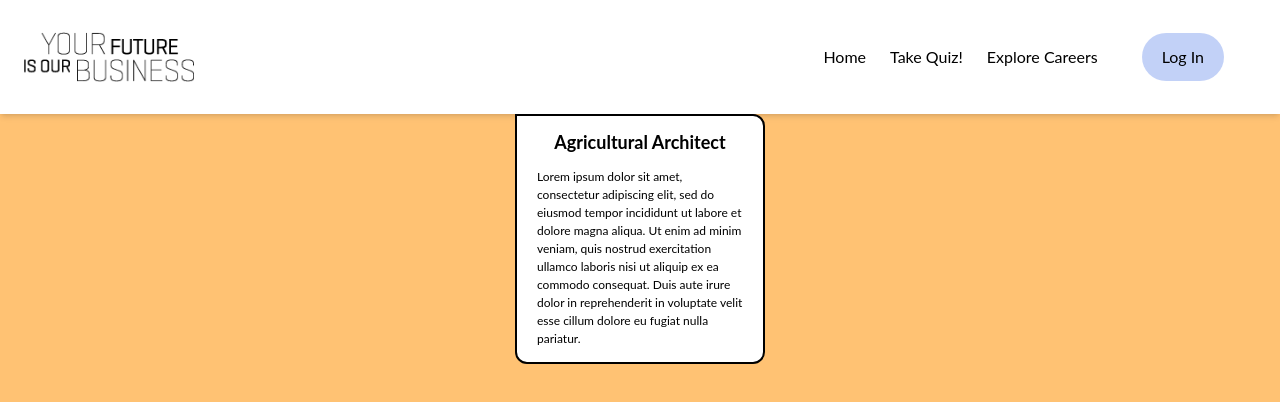
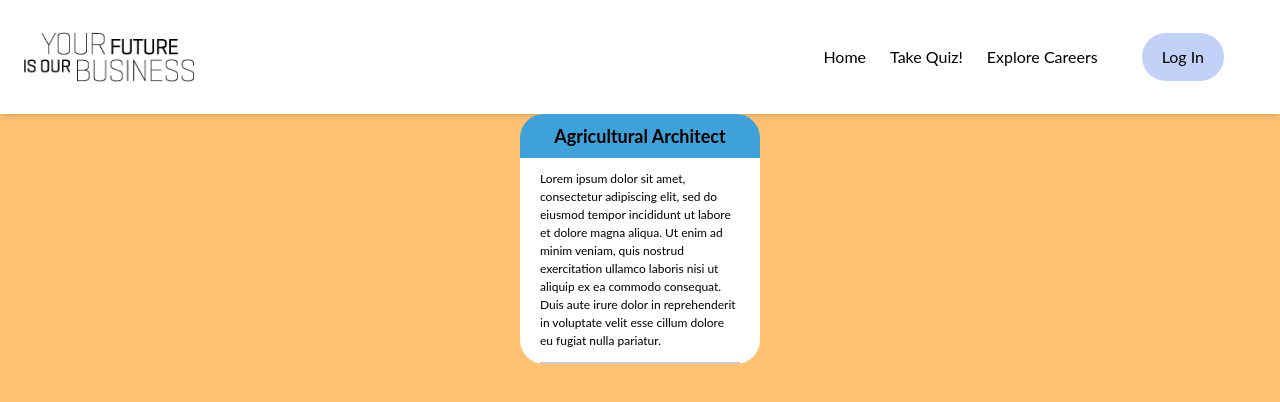
Before and after one commit to ucsc-blueprint/yfiob2, a React (Create React App) app: page / in a window 1280 px wide. Shown: the top 402 px of the page. Built offline with nearby package versions, Linux system fonts and the light colour scheme.

Commit message:
modified middle-school/high-school careers card to match styling width/height of elementary-level cards

```diff
--- a/src/App.js
+++ b/src/App.js
@@ -7,10 +7,10 @@ function App() {
 			<Navbar />
 			<div className="flex justify-center">
 			<CareersCard
-				educationLevel={'elementary-school'}
+				educationLevel={'middle-school'}
 				title={"Agricultural Architect"}
 				description={"Lorem ipsum dolor sit amet, consectetur adipiscing elit, sed do eiusmod tempor incididunt ut labore et dolore magna aliqua. Ut enim ad minim veniam, quis nostrud exercitation ullamco laboris nisi ut aliquip ex ea commodo consequat. Duis aute irure dolor in reprehenderit in voluptate velit esse cillum dolore eu fugiat nulla pariatur."}
-				careerImage={'https://placehold.co/250x250'}
+				careerImage={'https://placehold.co/200x200'}
 				/>
 			</div>
 		</div>
--- a/src/Components/CareersCard.jsx
+++ b/src/Components/CareersCard.jsx
@@ -4,23 +4,23 @@ export default function CareersCard({title, description, educationLevel, careerI
   if (educationLevel === 'elementary-school') {
     // Display elementary-level card summary
     return (
-      <div className="no-scrollbar overflow-y-auto bg-white rounded-tr-xl rounded-b-xl border-black border-2  w-[250px] h-[250px] font-lato ">
-        <header className='p-3 text-center text-[22px] font-bold text-lg pd-[0.7em]'> {title} </header>
+      <div className="no-scrollbar overflow-y-auto bg-white rounded-tr-xl rounded-b-xl border-black border-2  w-[240px] h-[250px] font-lato ">
+        <header className='p-3 text-center text-[20px] font-bold text-lg pd-[0.7em]'> {title} </header>
         <p className='pl-5 pr-5 text-[12px]'> {description} </p>
       </div>
     )
   } else {
     // Otherwise, display middle/high school level card summary
     return (
-      <div className="no-scrollbar overflow-y-auto bg-white rounded-3xl w-[320px] h-[380px] rounded-15px pb-1em font-lato ">
+      <div className="no-scrollbar overflow-y-auto bg-white rounded-3xl w-[240px] h-[250px] rounded-15px pb-1em font-lato ">
         { educationLevel === 'middle-school' ?
         // Header for middle-school level
-        <header className='p-3 bg-[#3FA1D9] text-center text-[22px] font-bold text-lg pd-[0.7em]'> {title} </header>
+        <header className='pt-2 pb-2 bg-[#3FA1D9] text-center text-[22px] font-bold text-lg pd-[0.7em]'> {title} </header>
         :
         // Header for high-school level
-        <header className="p-3 bg-[#47B748] text-center text-[22px] font-bold text-lg pd-[0.7em]">{title}</header>
+        <header className="pt-2 pb-2 bg-[#47B748] text-center text-[22px] font-bold text-lg pd-[0.7em]">{title}</header>
         }
-        <p className="p-6">{description}</p>
+        <p className="pl-5 pr-5 pt-3 pb-3 text-[12px]">{description}</p>
         <img className='m-auto mb-5' src={careerImage} alt='career-image'></img>
       </div>
       );
```
